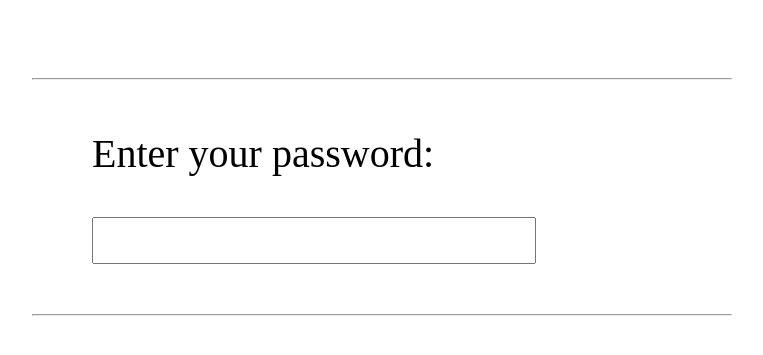
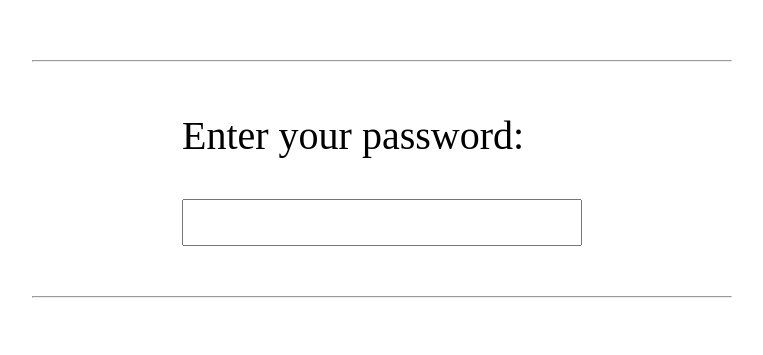
Before and after one commit to Dmitry27Zh/Password-validation, a plain HTML site: page index.html in a window 1280 px wide. Shown: the part 231-586 px from the top of the page, without its empty margins (258-1021 px from the left). Drawn offline with Linux system fonts and the light colour scheme.

Commit message:
Продолжает вёрстку формы

```diff
--- a/index.html
+++ b/index.html
@@ -3,6 +3,7 @@
 
 <head>
   <meta charset="UTF-8">
+  <meta name="viewport" content="width=device-width, initial-scale=1.0">
   <title>Password validation</title>
   <link rel="stylesheet" href="style.css">
   <script src="index.js" defer></script>
--- a/style.css
+++ b/style.css
@@ -1,6 +1,43 @@
 html {
   height: 100%;
   font-size: 25px;
+}
+
+body {
+  height: 100%;
+  margin: 0;
+}
+
+.wrapper {
+  display: flex;
+  flex-direction: column;
+  justify-content: center;
+  height: 100%;
+}
+
+.password {
+  align-self: center;
+  width: 35rem;
+  padding-top: 1rem;
+}
+
+.password__inner {
+  width: 20rem;
+  max-width: calc(100% - 6rem);
+  margin: 0 auto;
+  padding: 2rem 3rem;
+}
+
+.password__call {
+  font-weight: 500;
+  font-size: 2rem;
+  margin: 0 0 2rem;
+}
+
+.password__input {
+  width: calc(100% - 2rem - 4px);
+  padding: 0.5rem 1rem;
+  font-size: 1rem;
 }
 
 @media (max-width: 1920px) {
@@ -15,36 +52,20 @@ html {
   }
 }
 
-body {
-  height: 100%;
+@media (max-width: 768px) {
+  html {
+    font-size: 14px;
+  }
 }
 
-.wrapper {
-  display: flex;
-  flex-direction: column;
-  justify-content: center;
-  height: 100%;
-  padding-top: 20px;
+@media (max-width: 350px) {
+  html {
+    font-size: 10px;
+  }
 }
 
-.password {
-  align-self: center;
-  max-width: 700px;
-  width: 100%;
+@media (max-width: 950px) {
+  .password {
+    width: 100%;
+  }
 }
-
-.password__inner {
-  padding: 2rem 3rem;
-}
-
-.password__call {
-  font-weight: 500;
-  font-size: 2rem;
-  margin: 0 0 2rem;
-}
-
-.password__input {
-  width: 20rem;
-  padding: 0.5rem 1rem;
-  font-size: 1rem;
-}
```
